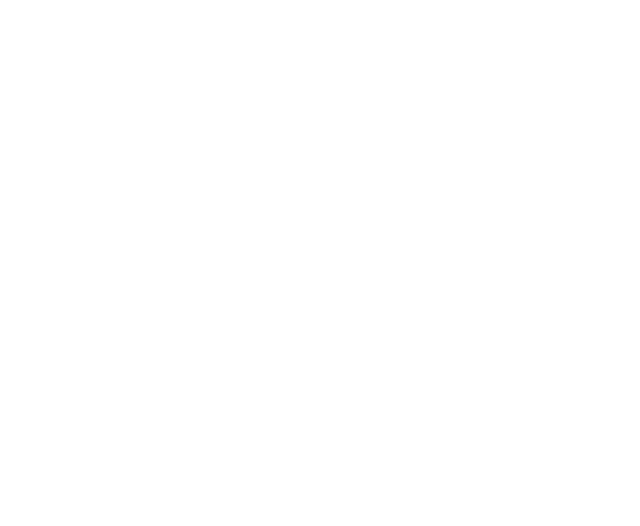
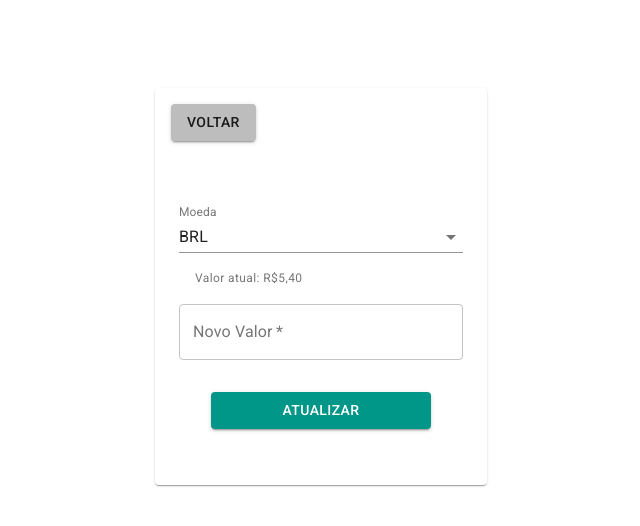
Before and after one commit to bpoliana/crypto-front, a React app: page /update in a window 1280 px wide. Shown: the top 526 px of the page, without its empty margins (319-959 px from the left). Built offline with nearby package versions, Linux system fonts and the light colour scheme.

Commit message:
style: add UpdateCurrency page styles

```diff
--- a/src/components/App.tsx
+++ b/src/components/App.tsx
@@ -5,6 +5,7 @@ import { ThemeProvider } from '@material-ui/core'
 import { appTheme } from './theme'
 import { Login } from './Login/Login'
 import { CurrenciesPage } from './CurrenciesPage/CurrenciesPage'
+import UpdateCurrency from './UpdateCurrency/UpdateCurrency'
 
 class App extends Component {
   constructor (props) {
@@ -32,8 +33,9 @@ class App extends Component {
       <ThemeProvider theme={appTheme}>
         <BrowserRouter>
           <Route exact path="/" component={Login} />
-          <Route exact path="/api/login" component={Login} />
+          <Route exact path="/login" component={Login} />
           <Route exact path="/home" component={CurrenciesPage} />
+          <Route exact path="/update" component={UpdateCurrency} />
         </BrowserRouter>
       </ThemeProvider>
     )
--- a/src/components/CurrenciesPage/CurrenciesPage.tsx
+++ b/src/components/CurrenciesPage/CurrenciesPage.tsx
@@ -5,15 +5,18 @@ import { useStyles } from './CurrenciesPage.styles'
 
 const CurrenciesPage = () => {
   const classes = useStyles()
-  let history = useHistory()
+  const history = useHistory()
 
   const redirect = () => {
-    history.push('/')
+    history.push('/update')
   }
 
   return (
     <Container className={classes.root}>
       <List >
+        <ListItem>
+          <ListItemText primary='BTC' secondary='1'/>
+        </ListItem>
         <ListItem>
           <ListItemText primary='USD' secondary='6,000'/>
         </ListItem>
--- /dev/null
+++ b/src/components/UpdateCurrency/UpdateCurrency.styles.tsx
@@ -0,0 +1,44 @@
+import { createStyles, makeStyles, Theme } from '@material-ui/core'
+
+export const useStyles = makeStyles((theme: Theme) =>
+  createStyles({
+    root: {
+      display: 'flex',
+      flexWrap: 'wrap',
+      width: '100%',
+      height: '200',
+      margin: `${theme.spacing(0)} auto`,
+      alignContent: 'center',
+      flexDirection: 'column'
+    },
+    formControl: {
+      margin: theme.spacing(1),
+      minWidth: 120,
+      display: 'flex'
+    },
+    formHelperText: {
+      margin: theme.spacing(2)
+    },
+    selectEmpty: {
+      marginTop: theme.spacing(2)
+    },
+    card: {
+      marginTop: theme.spacing(10),
+      minWidth: 300,
+      alignItems: 'center',
+      padding: theme.spacing(2)
+    },
+    buttonWrapper: {
+      justifyContent: 'center',
+      component: 'div',
+      margin: theme.spacing(4)
+    },
+    form: {
+      alignItems: 'center'
+    },
+    goBackButton: {
+      maxWidth: '10px',
+      marginBottom: theme.spacing(8)
+    }
+  })
+)
--- /dev/null
+++ b/src/components/UpdateCurrency/UpdateCurrency.tsx
@@ -0,0 +1,63 @@
+import React from 'react'
+import { useHistory } from 'react-router-dom'
+import InputLabel from '@material-ui/core/InputLabel'
+import FormHelperText from '@material-ui/core/FormHelperText'
+import FormControl from '@material-ui/core/FormControl'
+import NativeSelect from '@material-ui/core/NativeSelect'
+import { Button, Card, Container, Grid, TextField } from '@material-ui/core'
+import { useStyles } from './UpdateCurrency.styles'
+
+export default function NativeSelects () {
+  const classes = useStyles()
+  const [state, setState] = React.useState<{ value: string | number, currency: string }>({
+    value: '',
+    currency: 'hai'
+  })
+
+  const handleChange = (event: React.ChangeEvent<{ name?: string, value: unknown }>) => {
+    const name = event.target.name as keyof typeof state
+    setState({
+      ...state,
+      [name]: event.target.value
+    })
+  }
+  const history = useHistory()
+
+  const redirect = () => {
+    history.push('/home')
+  }
+
+  return (
+    <Container className={classes.root}>
+
+      <form className={classes.root}>
+
+        <Card className={classes.card}>
+          <Grid className={classes.goBackButton}>
+            <Button color='secondary' variant='contained' onClick={redirect}> Voltar </Button>
+          </Grid>
+          <FormControl className={classes.formControl}>
+            <InputLabel shrink htmlFor="currency-native-label-placeholder">
+              Moeda
+            </InputLabel>
+            <NativeSelect
+              value={state.currency}
+              onChange={handleChange}
+              inputProps={{
+                name: 'currency',
+                id: 'currency-native-label-placeholder'
+              }}
+            >
+              <option value={'BRL'}>BRL</option>
+              <option value={'EUR'}>EUR</option>
+              <option value={'CAD'}>CAD</option>
+            </NativeSelect>
+            <FormHelperText className={classes.formHelperText}>Valor atual: R$5,40</FormHelperText>
+            <TextField required id="outlined-basic" variant="outlined" label="Novo Valor" defaultValue="" />
+            <Button className={classes.buttonWrapper} color='primary' variant='contained'> Atualizar </Button>
+          </FormControl>
+        </Card>
+      </form>
+    </Container>
+  )
+}
```
